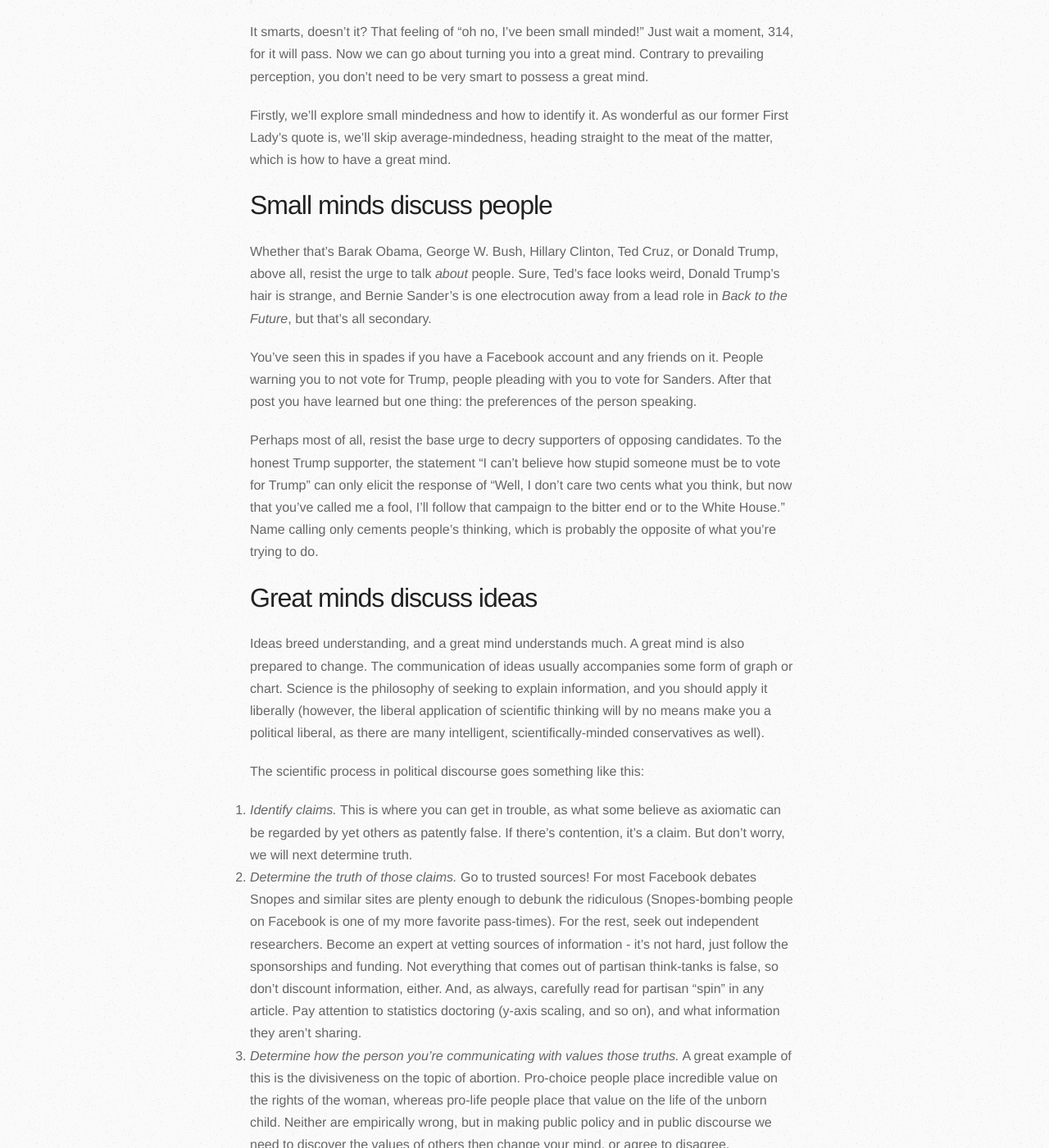
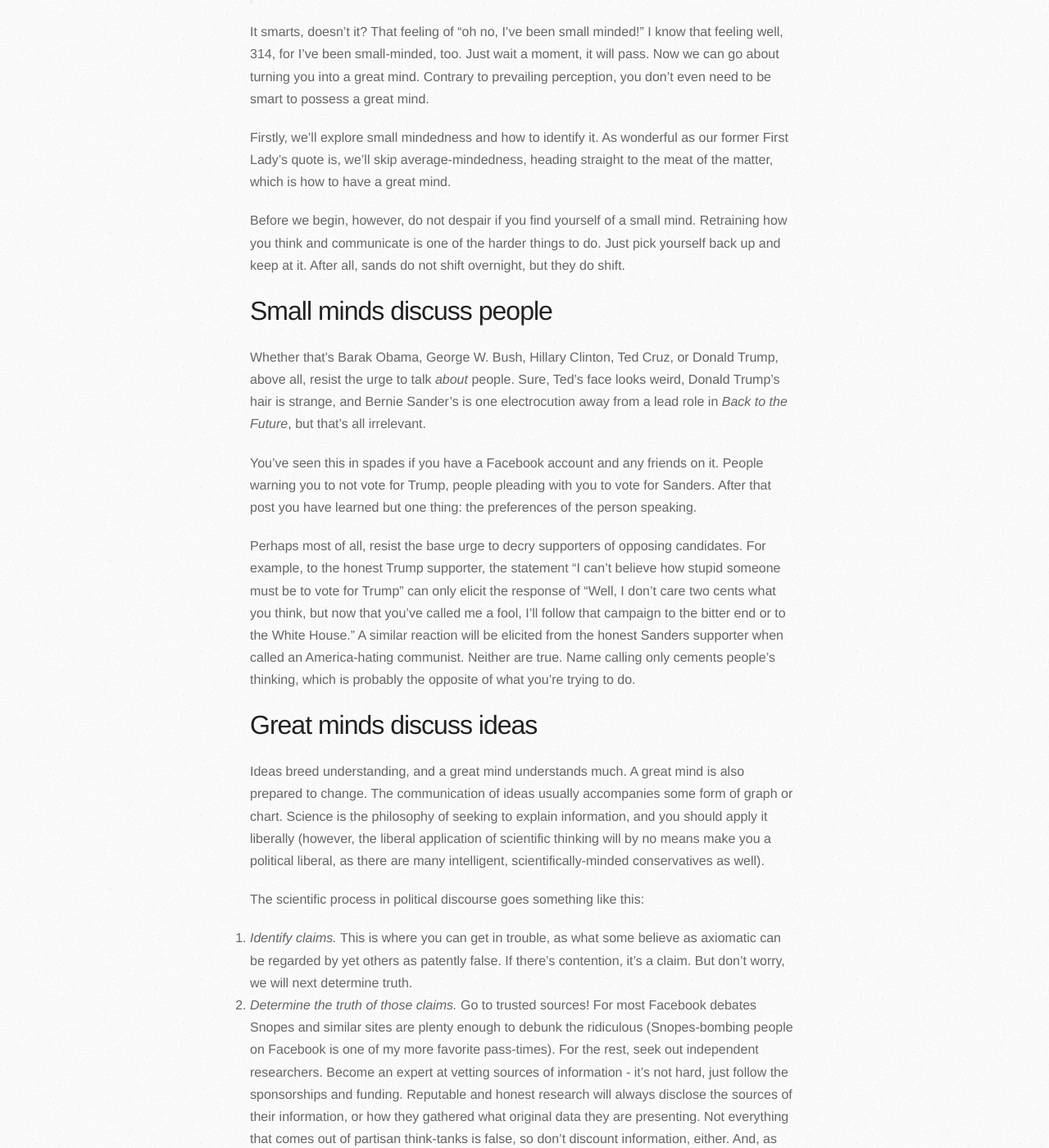
Before and after one commit to mysteriouspants/mysteriouspants.com, a Jekyll site: the page built from _posts/2016-01-09-surviving-an-election-year.md, in a window 1280 px wide and 1400 px high, scrolled down 526 px. Shown: the whole window at 82% size. Built offline with Jekyll 4.4.1, drawn with Linux system fonts in a browser that asks for light colours; some of the changed text lies outside the part shown.

Commit message:
Soften language.

```diff
--- a/_posts/2016-01-09-surviving-an-election-year.md
+++ b/_posts/2016-01-09-surviving-an-election-year.md
@@ -9,17 +9,19 @@ The thesis of this topic is eloquently captured by Eleanor Roosevelt, who said t
 
 > Great minds discuss ideas; average minds discuss events; small minds discuss people. -- Eleanor Roosevelt
 
-It smarts, doesn't it? That feeling of "oh no, I've been small minded!" Just wait a moment, 314, for it will pass. Now we can go about turning you into a great mind. Contrary to prevailing perception, you don't need to be very smart to possess a great mind.
+It smarts, doesn't it? That feeling of "oh no, I've been small minded!" I know that feeling well, 314, for I've been small-minded, too. Just wait a moment, it will pass. Now we can go about turning you into a great mind. Contrary to prevailing perception, you don't even need to be smart to possess a great mind.
 
 Firstly, we'll explore small mindedness and how to identify it. As wonderful as our former First Lady's quote is, we'll skip average-mindedness, heading straight to the meat of the matter, which is how to have a great mind.
 
+Before we begin, however, do not despair if you find yourself of a small mind. Retraining how you think and communicate is one of the harder things to do. Just pick yourself back up and keep at it. After all, sands do not shift overnight, but they do shift.
+
 # Small minds discuss people
 
-Whether that's Barak Obama, George W. Bush, Hillary Clinton, Ted Cruz, or Donald Trump, above all, resist the urge to talk *about* people. Sure, Ted's face looks weird, Donald Trump's hair is strange, and Bernie Sander's is one electrocution away from a lead role in *Back to the Future*, but that's all secondary.
+Whether that's Barak Obama, George W. Bush, Hillary Clinton, Ted Cruz, or Donald Trump, above all, resist the urge to talk *about* people. Sure, Ted's face looks weird, Donald Trump's hair is strange, and Bernie Sander's is one electrocution away from a lead role in *Back to the Future*, but that's all irrelevant.
 
 You've seen this in spades if you have a Facebook account and any friends on it. People warning you to not vote for Trump, people pleading with you to vote for Sanders. After that post you have learned but one thing: the preferences of the person speaking.
 
-Perhaps most of all, resist the base urge to decry supporters of opposing candidates. To the honest Trump supporter, the statement "I can't believe how stupid someone must be to vote for Trump" can only elicit the response of "Well, I don't care two cents what you think, but now that you've called me a fool, I'll follow that campaign to the bitter end or to the White House." Name calling only cements people's thinking, which is probably the opposite of what you're trying to do.
+Perhaps most of all, resist the base urge to decry supporters of opposing candidates. For example, to the honest Trump supporter, the statement "I can't believe how stupid someone must be to vote for Trump" can only elicit the response of "Well, I don't care two cents what you think, but now that you've called me a fool, I'll follow that campaign to the bitter end or to the White House." A similar reaction will be elicited from the honest Sanders supporter when called an America-hating communist. Neither are true. Name calling only cements people's thinking, which is probably the opposite of what you're trying to do.
 
 # Great minds discuss ideas
 
@@ -28,7 +30,7 @@ Ideas breed understanding, and a great mind understands much. A great mind is al
 The scientific process in political discourse goes something like this:
 
 1.   *Identify claims.* This is where you can get in trouble, as what some believe as axiomatic can be regarded by yet others as patently false. If there's contention, it's a claim. But don't worry, we will next determine truth.
-2.   *Determine the truth of those claims.* Go to trusted sources! For most Facebook debates Snopes and similar sites are plenty enough to debunk the ridiculous (Snopes-bombing people on Facebook is one of my more favorite pass-times). For the rest, seek out independent researchers. Become an expert at vetting sources of information - it's not hard, just follow the sponsorships and funding. Not everything that comes out of partisan think-tanks is false, so don't discount information, either. And, as always, carefully read for partisan "spin" in any article. Pay attention to statistics doctoring (y-axis scaling, and so on), and what information they aren't sharing.
+2.   *Determine the truth of those claims.* Go to trusted sources! For most Facebook debates Snopes and similar sites are plenty enough to debunk the ridiculous (Snopes-bombing people on Facebook is one of my more favorite pass-times). For the rest, seek out independent researchers. Become an expert at vetting sources of information - it's not hard, just follow the sponsorships and funding. Reputable and honest research will always disclose the sources of their information, or how they gathered what original data they are presenting. Not everything that comes out of partisan think-tanks is false, so don't discount information, either. And, as always, carefully read for partisan "spin" in any article. Pay attention to statistics doctoring (y-axis scaling, and so on), and what information they aren't sharing.
 3.   *Determine how the person you're communicating with values those truths.* A great example of this is the divisiveness on the topic of abortion. Pro-choice people place incredible value on the rights of the woman, whereas pro-life people place that value on the life of the unborn child. Neither are empirically wrong, but in making public policy and in public discourse we need to discover the values of others then change your mind, or agree to disagree.
 4.   *Change your mind, or agree to disagree.* Key phrases include "I see what you mean, but..." and "I hadn't thought of it that way." *The discussion is now over.*
 
```
